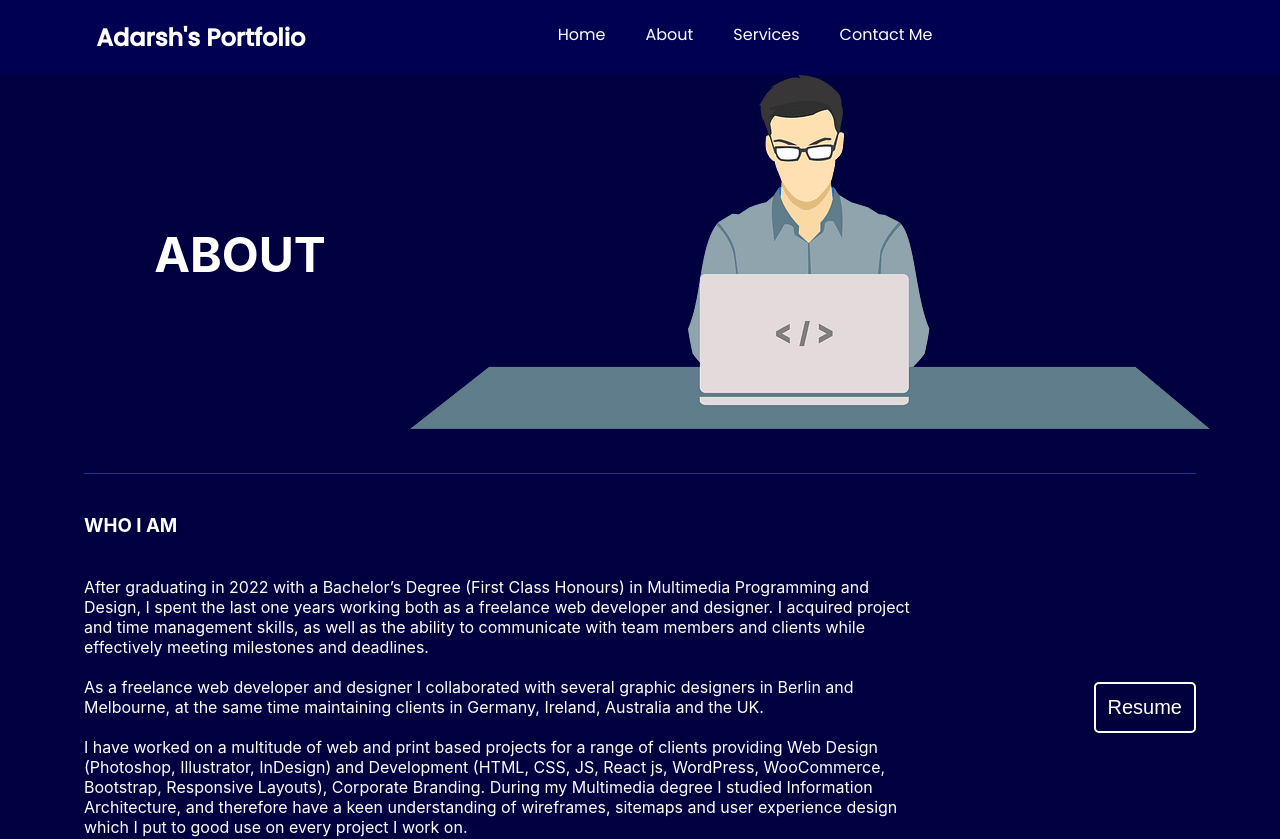
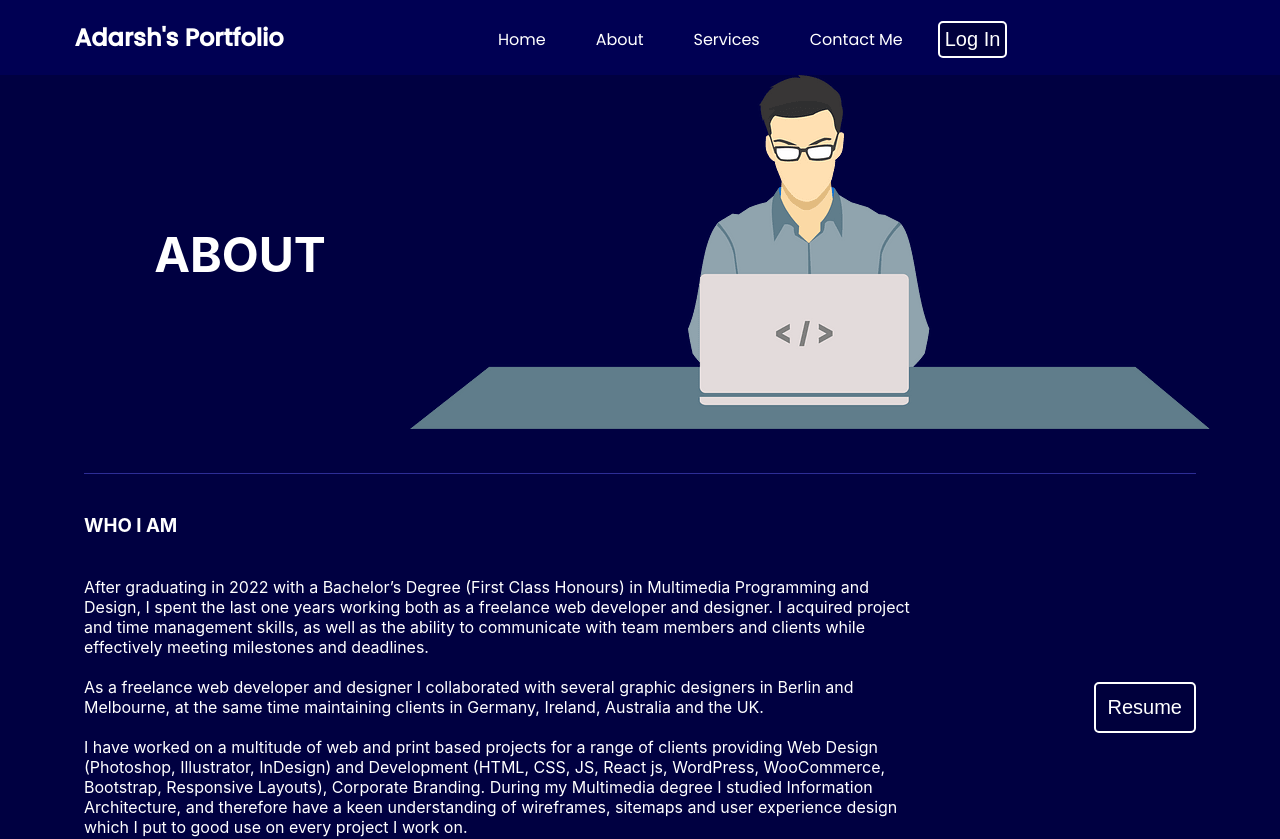
Before and after one commit to Adarshkumar76/Portfolio, a React (Create React App) app: page /about in a window 1280 px wide. Shown: the top 839 px of the page. Built offline with nearby package versions, Linux system fonts and the light colour scheme.

Commit message:
login integration

```diff
--- a/package.json
+++ b/package.json
@@ -3,6 +3,7 @@
   "version": "0.1.0",
   "private": true,
   "dependencies": {
+    "@auth0/auth0-react": "^2.1.0",
     "@testing-library/jest-dom": "^5.16.5",
     "@testing-library/react": "^13.4.0",
     "@testing-library/user-event": "^13.5.0",
--- a/src/Component/Header/Header.css
+++ b/src/Component/Header/Header.css
@@ -19,11 +19,14 @@ nav {
 nav ul {
   display: flex;
   justify-content: center;
-  margin-top: 55px;
+  align-items: center;
+  margin-top: 65px;
 }
+
 
 nav ul li {
   list-style: none;
+  padding: 5px;
 }
 
 nav ul li a {
--- a/src/Component/Header/Header.jsx
+++ b/src/Component/Header/Header.jsx
@@ -2,6 +2,9 @@ import React, { useRef } from 'react'
 import { Link } from 'react-router-dom'
 import { FaTimes, FaBars } from 'react-icons/fa';
 import './Header.css'
+import LoginButton from '../Login';
+import LogoutButton from '../Logout';
+import { useAuth0 } from "@auth0/auth0-react";
 
 function Header() {
     const navRef = useRef();
@@ -9,6 +12,9 @@ function Header() {
     const showNaveBar = () => {
         navRef.current.classList.toggle("responsive");
     }
+
+    const { user, isAuthenticated } = useAuth0();
+
 
     return (
         <header>
@@ -20,7 +26,14 @@ function Header() {
                         <li><Link to="/about">About</Link></li>
                         <li><Link to="/service">Services</Link></li>
                         <li><Link to="/contact">Contact Me</Link></li>
+                        {
+                            isAuthenticated && <li>Hello, {user.name}</li>
+                        }
+                        {
+                            isAuthenticated ? (<li><LogoutButton /></li>) : (<li><LoginButton /></li>)
+                        }
                     </ul>
+
                     <button onClick={showNaveBar} className='nav-btn nav-close'>
                         <FaTimes />
                     </button>
--- /dev/null
+++ b/src/Component/Login.jsx
@@ -0,0 +1,10 @@
+import React from "react";
+import { useAuth0 } from "@auth0/auth0-react";
+
+const LoginButton = () => {
+  const { loginWithRedirect } = useAuth0();
+
+  return <button className="btn" style={{margin: '5px', padding: '5px'}} onClick={() => loginWithRedirect()} >Log In</button>;
+};
+
+export default LoginButton;
--- /dev/null
+++ b/src/Component/Logout.jsx
@@ -0,0 +1,14 @@
+import React from "react";
+import { useAuth0 } from "@auth0/auth0-react";
+
+const LogoutButton = () => {
+  const { logout } = useAuth0();
+
+  return (
+    <button className="btn" style={{margin: '5px', padding: '5px'}} onClick={() => logout({ logoutParams: { returnTo: window.location.origin } })}>
+      Log Out
+    </button>
+  );
+};
+
+export default LogoutButton;
--- a/src/index.js
+++ b/src/index.js
@@ -3,10 +3,19 @@ import ReactDOM from 'react-dom';
 import './index.css';
 import App from './App';
 import { BrowserRouter } from "react-router-dom";
+import { Auth0Provider } from "@auth0/auth0-react";
 
 ReactDOM.render(
-  <BrowserRouter>
-    <App />
-  </BrowserRouter>,
+  <Auth0Provider
+    domain="dev-ywqfdxaldgub6g7e.us.auth0.com"
+    clientId="GoVN0r0MFdgF9IjvDCZhNIrCT5q59NY2"
+    authorizationParams={{
+      redirect_uri: window.location.origin
+    }}
+  >
+    <BrowserRouter>
+      <App />
+    </BrowserRouter>,
+  </Auth0Provider>,
   document.getElementById("root")
 );
```
Also changed, not shown: 1 other file (tests, documents, lock files or other folders).
